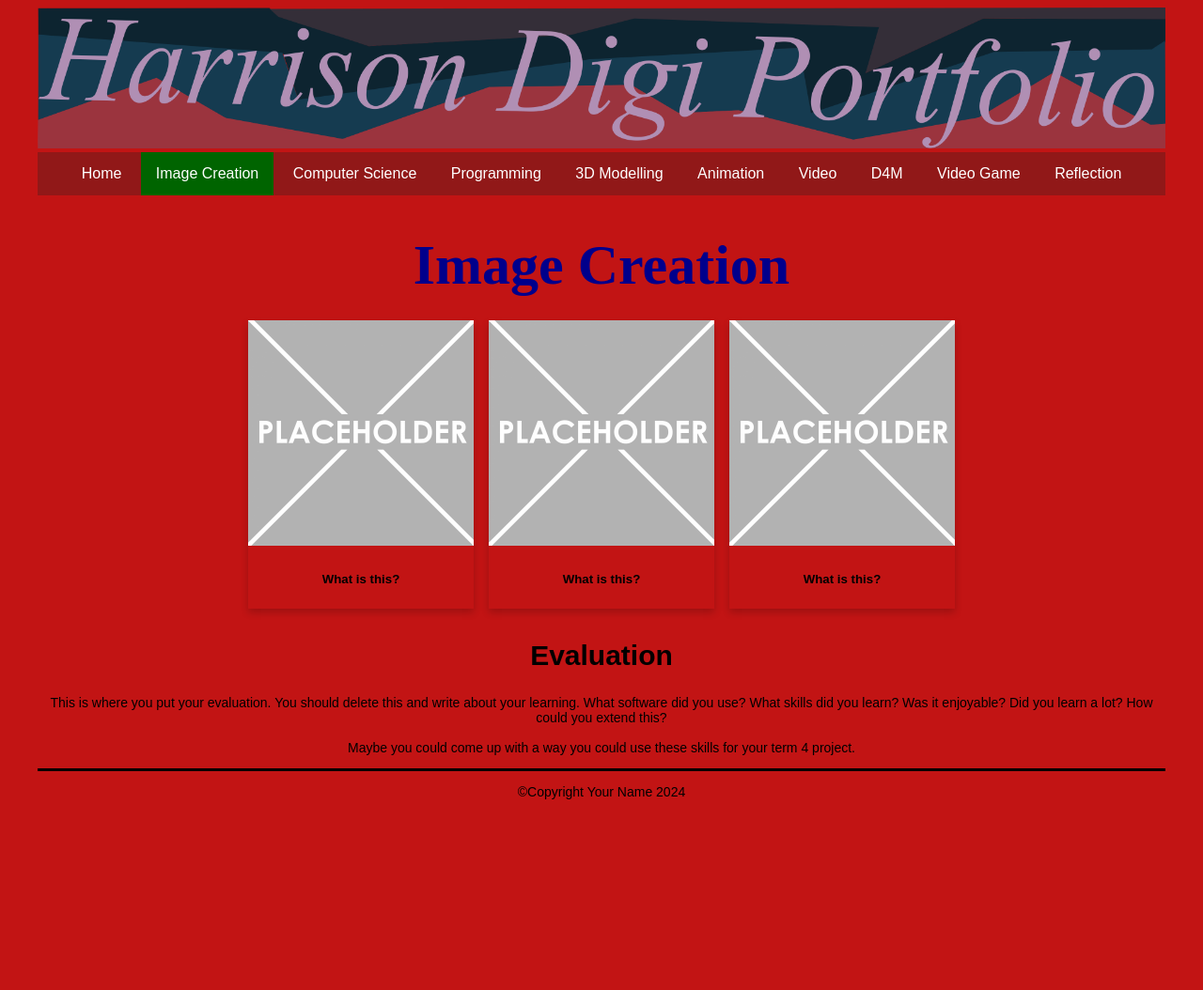
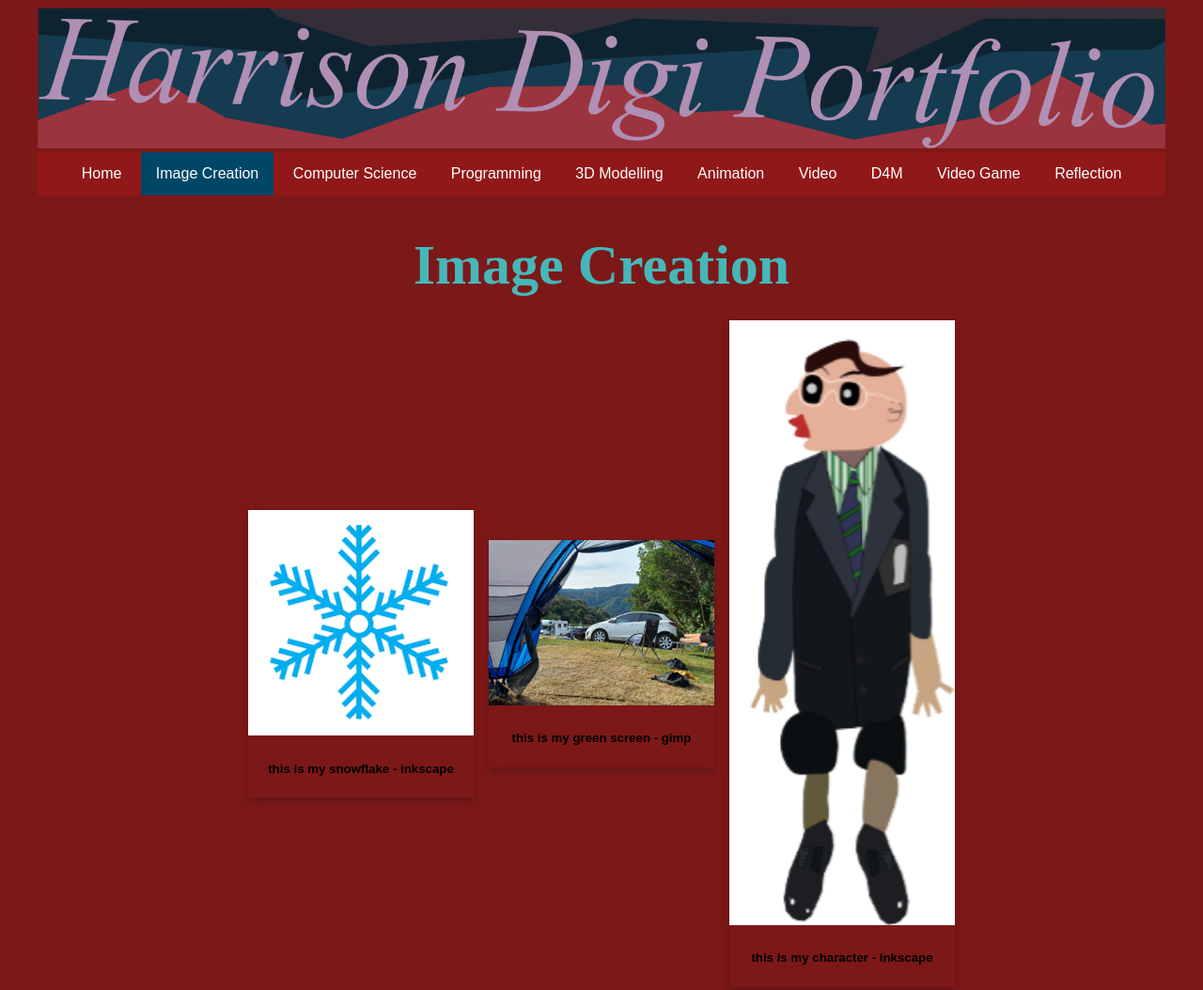
Before and after one commit to mojhy/10DGT-BHS-Website-Template, a plain HTML site: page imagecreation.html in a window 1280 px wide. Shown: the top 1054 px of the page at 94% size. Before the commit the page ends 865 px from the top, so only its background shows below. Drawn offline with Linux system fonts and the light colour scheme; a web font is replaced by a local one.

Commit message:
added pics

```diff
--- a/css/style.css
+++ b/css/style.css
@@ -2,7 +2,7 @@
 html{
   font-family: Arial, Helvetica, sans-serif;
   margin: 0rem 2rem;
-  background-color: #c21414;
+  background-color: #7c1818;
 }
 
 /* Banner image*/
@@ -44,11 +44,11 @@ nav li a{
 }
 
 nav li:hover{
-  background-color: orangered;
+  background-color: #8a2805;
 }
 
 nav #active{
-  background-color: darkgreen;
+  background-color: #004766;
 }
 
 /* Styling for the main section*/
@@ -60,7 +60,7 @@ main{
 
 /* H1 uses a google font. Check out https://www.w3schools.com/howto/howto_google_fonts.asp to change - also see line 9 in your html page*/
 h1 {
-  color: darkblue;
+  color: #46b7b9;
   font-family: 'Caesar Dressing';
   font-size: 60px;
   text-align: center;
--- a/imagecreation.html
+++ b/imagecreation.html
@@ -35,28 +35,28 @@
       <div class='container'>
         <!-- item 1 starts here-->
         <div class='item'>
-          <img src="images/placeholder.png" alt="please replace me">
+          <img src="images/image c 1.png" alt="please replace me">
           <div class='item-info'>
             <!-- a brief explanation of what this picture is -->
-            <h5>What is this?</h5>
+            <h5>this is my snowflake - inkscape</h5>
           </div>
         </div>
         <!-- end of item 1 -->
         <!-- item 2 starts here-->
         <div class='item'>
-          <img src="images/placeholder.png" alt="please replace me">
+          <img src="images/image c 2.png" alt="please replace me">
           <div class='item-info'>
             <!-- a brief explanation of what this picture is -->
-            <h5>What is this?</h5>
+            <h5>this is my green screen - gimp</h5>
           </div>
         </div>
         <!-- end of item 2 -->
         <!-- item 3 starts here-->
         <div class='item'>
-          <img src="images/placeholder.png" alt="please replace me">
+          <img src="images/image c 3.png" alt="please replace me">
           <div class='item-info'>
             <!-- a brief explanation of what this picture is -->
-            <h5>What is this?</h5>
+            <h5>this is my character - inkscape</h5>
           </div>
         </div>
         <!-- end of item 3 -->
```
Also changed, not shown: index.html (+1 -1 lines), images/DTportfolio_header.png (deleted), images/image c 1.png (added), images/image c 2.png (added), images/image c 3.png (added).
